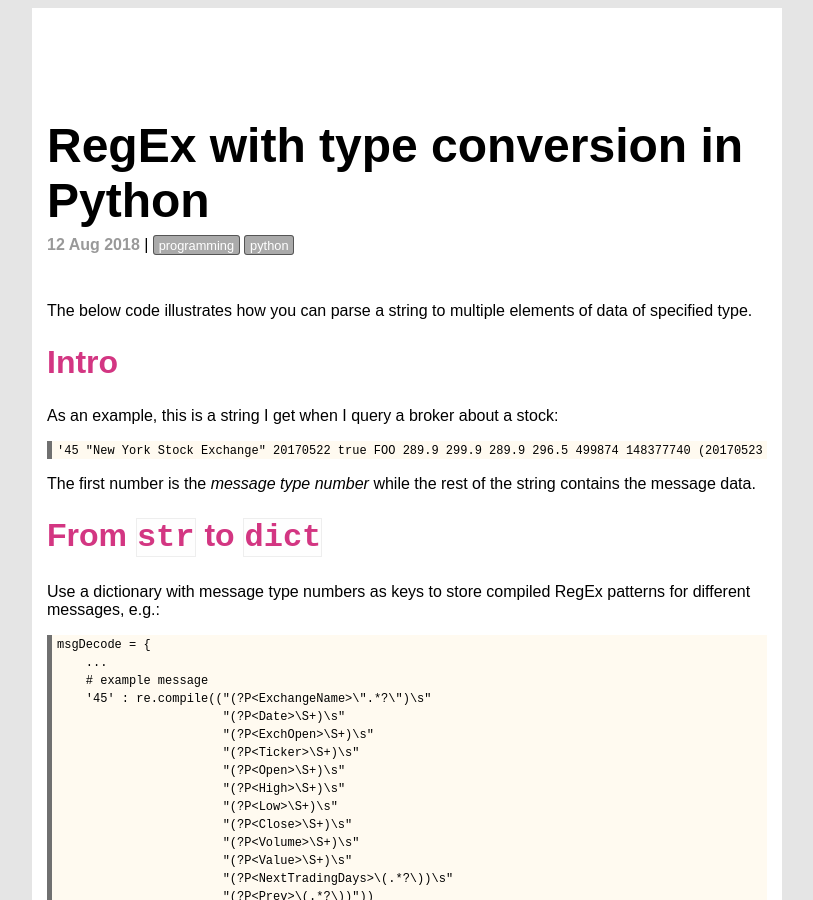
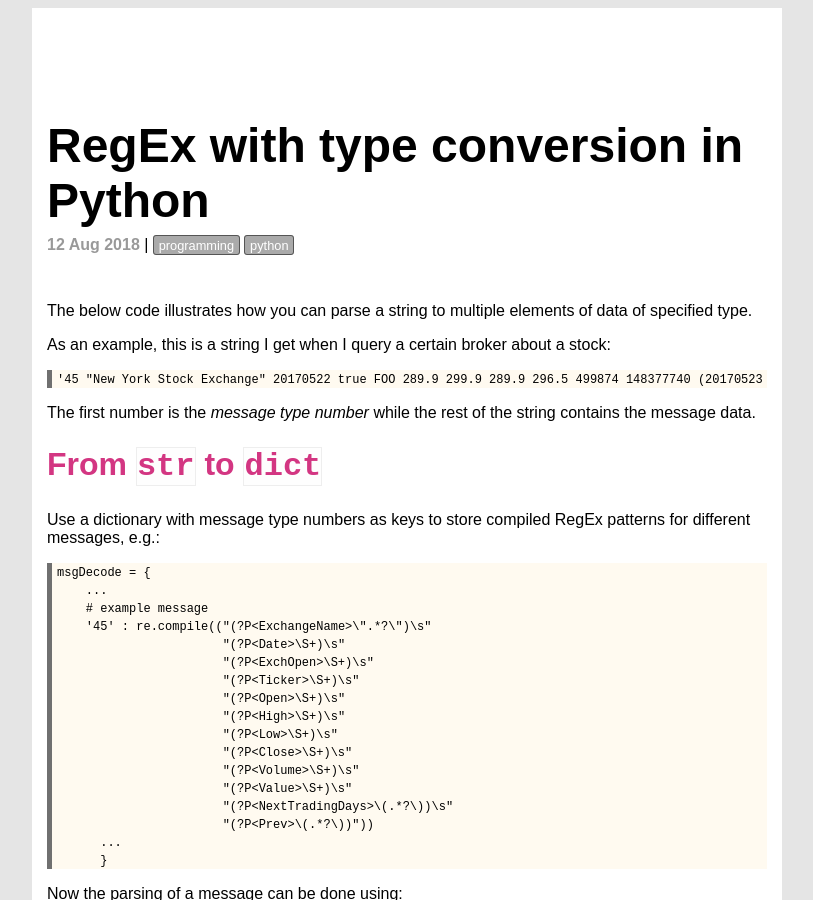
Before and after one commit to execas/execas.github.io, a Jekyll site: the page built from _posts/2018-08-12-regex-with-type-conversion-in-python.md, in a window 1280 px wide and 900 px high. Shown: the whole window, without its empty margins (233-1046 px from the left). Built offline with Jekyll 4.4.1, drawn with Linux system fonts in a browser that asks for light colours.

Commit message:
Update 2018-08-12-regex-with-type-conversion-in-python.md

````diff
--- a/_posts/2018-08-12-regex-with-type-conversion-in-python.md
+++ b/_posts/2018-08-12-regex-with-type-conversion-in-python.md
@@ -7,9 +7,7 @@ tags: [programming,python]
 
 The below code illustrates how you can parse a string to multiple elements of data of specified type.
 
-## Intro
-
-As an example, this is a string I get when I query a broker about a stock:
+As an example, this is a string I get when I query a certain broker about a stock:
 
 ```
 '45 "New York Stock Exchange" 20170522 true FOO 289.9 299.9 289.9 296.5 499874 148377740 (20170523 20170524 20172525) (236.4 275.6 228.3 275.6)'
````
